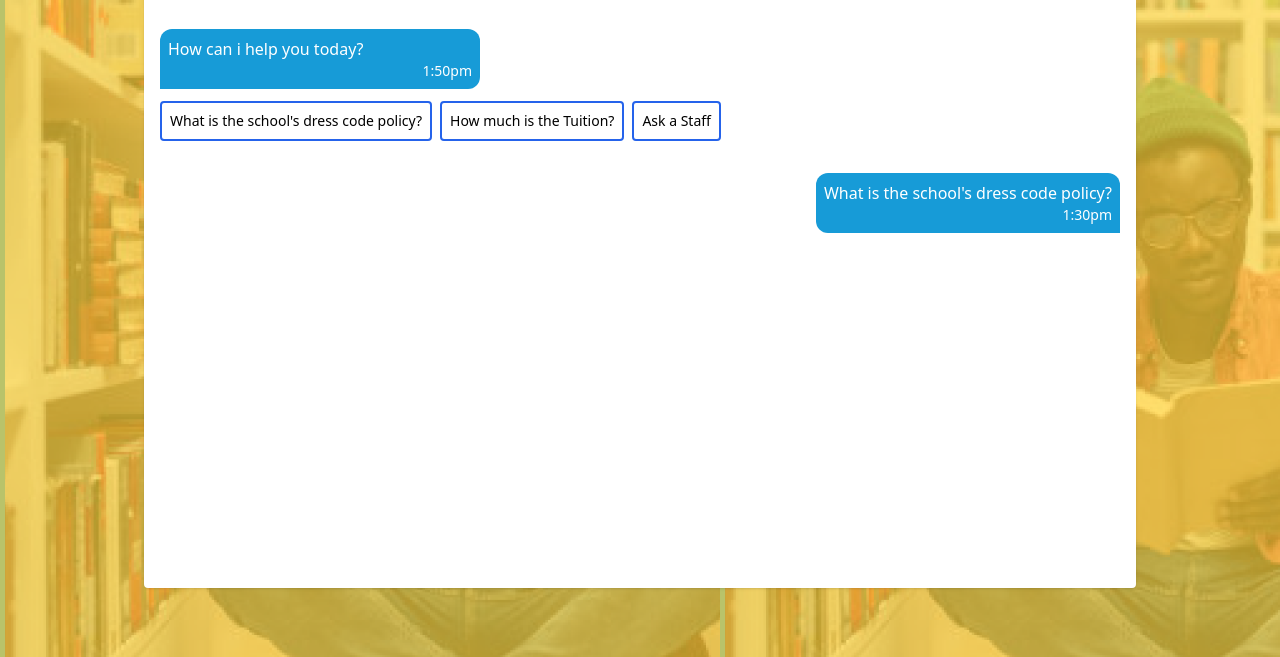
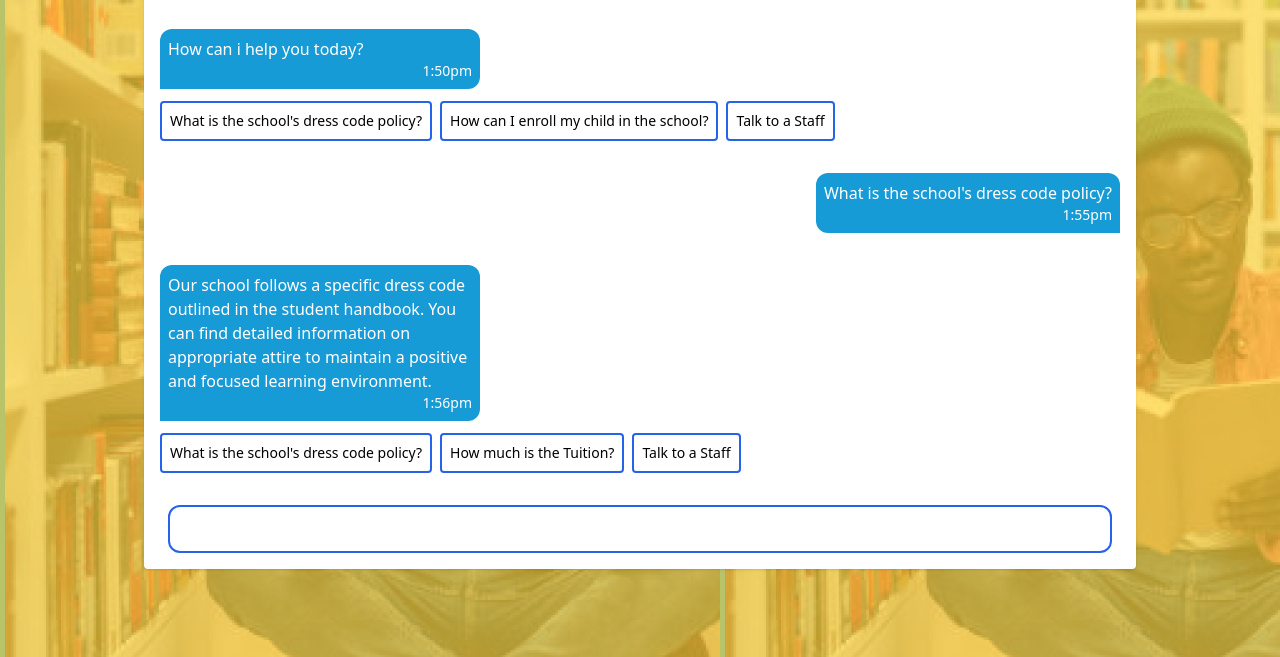
Before and after one commit to Vixs101/Chatbot, a website: page src/index.html in a window 1280 px wide. Shown: the part 143-800 px from the top of the page. Drawn offline with Linux system fonts and the light colour scheme.

Commit message:
designed the input fields

```diff
--- a/src/index.html
+++ b/src/index.html
@@ -12,7 +12,7 @@
     <link href="https://fonts.googleapis.com/css2?family=Poppins:wght@500&display=swap" rel="stylesheet">
 </head>
 <body
-    class="md:mx-36 h-screen"
+    class="md:mx-36"
     style="background-image: url(/images/background.png);">
     <nav class="blue1 px-2">
         <div class="flex items-center justify-between">
@@ -44,7 +44,7 @@
     </nav>
 
     <!-- conversation -->
-    <section class="flex flex-col h-5/6  p-4 bg-white rounded shadow">
+    <section class="flex flex-col h-full  p-4 bg-white rounded shadow">
         <!-- user -->
         <div class="flex flex-col self-end blue1 max-w-56 md:max-w-80 text-white text-pretty p-2 rounded-t-xl rounded-bl-xl mb-8">
             <p class="text-wrap mr-14">Hello</p>
@@ -52,9 +52,34 @@
         </div>
 
         <!-- chatbot -->
-        <div class="flex flex-col blue1 max-w-56 md:max-w-80 text-white text-pretty p-2 rounded-t-xl rounded-br-xl mb-3">
+        <div class="flex flex-col blue1 max-w-60 md:max-w-80 text-white text-pretty p-2 rounded-t-xl rounded-br-xl mb-3">
             <p class="text-wrap">How can i help you today?</p>
             <p class="text-sm self-end">1:50pm</p>
+        </div>
+
+        <!-- suggestions -->
+        <div class="flex gap-2 mb-8">
+            <div class="border-2 rounded text-pretty cursor-pointer text-sm border-blue-600  md:max-w-34 p-2">
+                <p>What is the school's dress code policy?</p>
+            </div>
+            <div class="border-2 rounded text-pretty cursor-pointer text-sm border-blue-600  md:max-w-34 p-2">
+                <p>How can I enroll my child in the school?</p>
+            </div>
+            <div class="border-2 rounded text-pretty cursor-pointer text-sm border-blue-600  md:max-w-34 p-2">
+                <p>Talk to a Staff</p>
+            </div>
+        </div>
+
+        <!-- user -->
+        <div class="flex flex-col self-end blue1 max-w-60 md:max-w-80 text-white text-pretty p-2 rounded-t-xl rounded-bl-xl mb-8">
+            <p class="text-wrap">What is the school's dress code policy?</p>
+            <p class="text-sm self-end">1:55pm</p>
+        </div>
+
+        <!-- chatbot -->
+        <div class="flex flex-col blue1 max-w-60 md:max-w-80 text-white text-pretty p-2 rounded-t-xl rounded-br-xl mb-3">
+            <p class="text-wrap">Our school follows a specific dress code outlined in the student handbook. You can find detailed information on appropriate attire to maintain a positive and focused learning environment.</p>
+            <p class="text-sm self-end">1:56pm</p>
         </div>
 
         <!-- suggestions -->
@@ -66,16 +91,16 @@
                 <p>How much is the Tuition?</p>
             </div>
             <div class="border-2 rounded text-pretty cursor-pointer text-sm border-blue-600  md:max-w-34 p-2">
-                <p>Ask a Staff</p>
+                <p>Talk to a Staff</p>
             </div>
         </div>
 
-        <!-- user -->
-        <div class="flex flex-col self-end blue1 max-w-56 md:max-w-80 text-white text-pretty p-2 rounded-t-xl rounded-bl-xl mb-10">
-            <p class="text-wrap">What is the school's dress code policy?</p>
-            <p class="text-sm self-end">1:30pm</p>
+        <div class="border-2 border-blue-600 rounded-xl mx-2 h-12 p-2">
+            <input type="text" class="w-full outline-none">
         </div>
     </section>
+
+
 </body>
 
 </html>
```
Also changed, not shown: dist/output.css.
